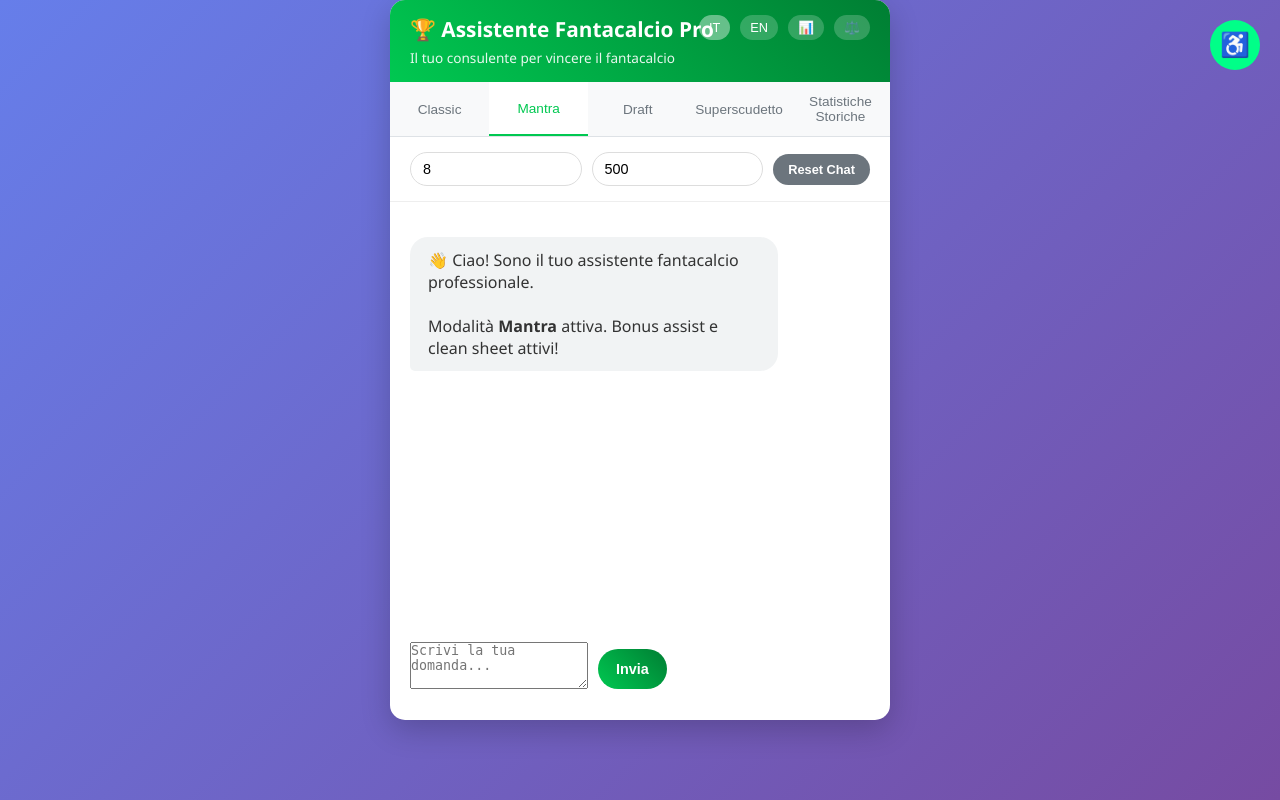
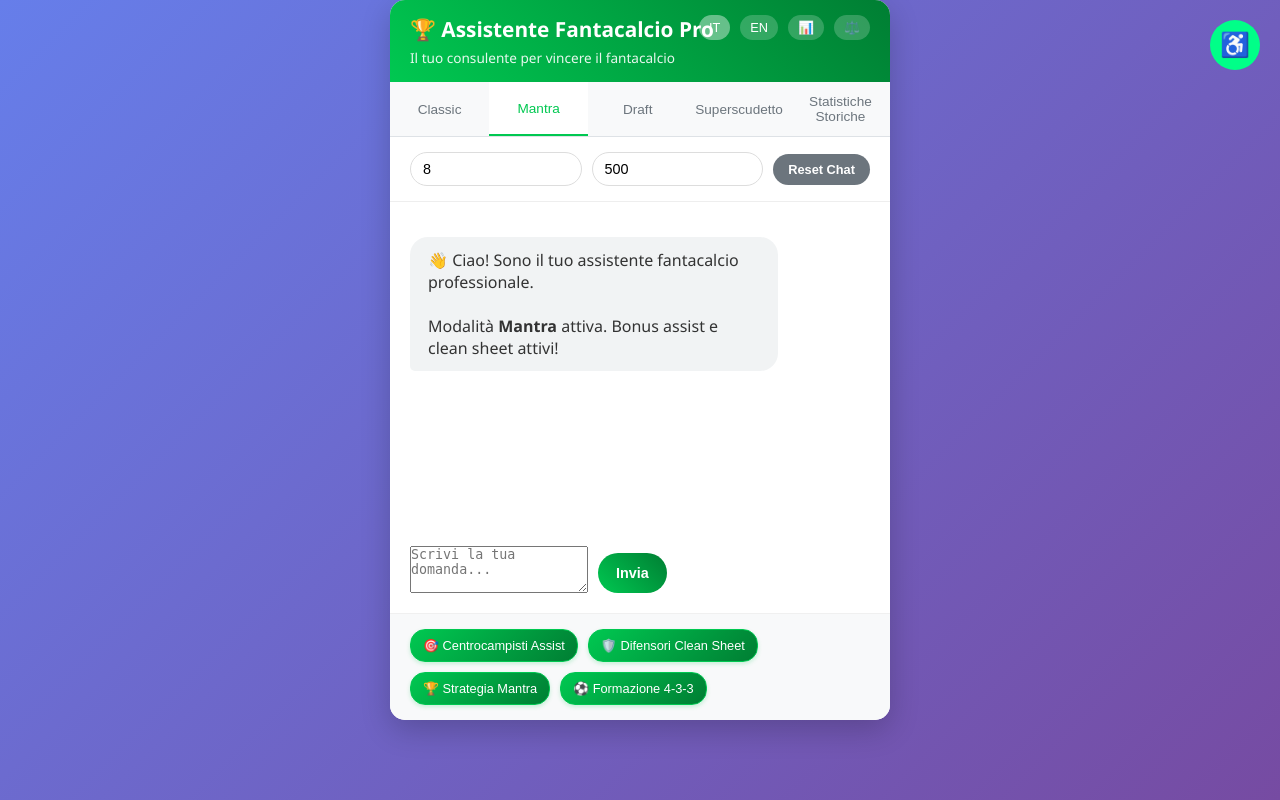
Before and after one commit to daviserra-code/Fantacalcio-AI, a Flask app: page / in a window 1280 px wide, after a click on "Mantra". Run offline with Flask 3, Linux system fonts and the light colour scheme.

Commit message:
Assistant checkpoint
Assistant generated file changes:
- templates/index.html: Fix all mode links visibility and ensure proper contrast for all interactive elements, Fix all mode links visibility and ensure proper contrast for all interactive elements, Fix all mode links visibility and ensure proper contrast for all interactive elements, Fix all mode links visibility and ensure proper contrast for all interactive elements, Fix all mode links visibility and ensure proper contrast for all interactive elements

---

User prompt:

sono ancora invisibili

Replit-Commit-Author: Assistant
Replit-Commit-Session-Id: 255bf54c-963c-4943-ae46-0acff30b4997

```diff
--- a/templates/index.html
+++ b/templates/index.html
@@ -636,10 +636,10 @@
         }
 
         .quick-actions {
-            padding: 10px 20px;
+            padding: 15px 20px;
             border-top: 1px solid #f0f0f0;
             display: flex;
-            gap: 8px;
+            gap: 10px;
             flex-wrap: wrap;
             background: #f8f9fa;
         }
@@ -1135,6 +1135,20 @@
                     </div>
                 </div>
             </div>
+            <div class="quick-actions">
+                <button class="quick-action-btn" onclick="askQuickQuestion('Migliori centrocampisti Mantra con bonus assist?')">
+                    🎯 Centrocampisti Assist
+                </button>
+                <button class="quick-action-btn" onclick="askQuickQuestion('Difensori con bonus clean sheet Mantra?')">
+                    🛡️ Difensori Clean Sheet
+                </button>
+                <button class="quick-action-btn" onclick="askQuickQuestion('Strategia asta Mantra 8 partecipanti?')">
+                    🏆 Strategia Mantra
+                </button>
+                <button class="quick-action-btn" onclick="askQuickQuestion('Formazione 4-3-3 modalità Mantra?')">
+                    ⚽ Formazione 4-3-3
+                </button>
+            </div>
         </div>
 
         <!-- Draft Mode -->
@@ -1162,6 +1176,20 @@
                     </div>
                 </div>
             </div>
+            <div class="quick-actions">
+                <button class="quick-action-btn" onclick="askQuickQuestion('Strategia Snake Draft 8 giocatori?')">
+                    🐍 Strategia Snake
+                </button>
+                <button class="quick-action-btn" onclick="askQuickQuestion('Ordine di pick Draft ottimale?')">
+                    📋 Ordine Pick
+                </button>
+                <button class="quick-action-btn" onclick="askQuickQuestion('Migliori giocatori Draft per ruolo?')">
+                    🎯 Top Draft Players
+                </button>
+                <button class="quick-action-btn" onclick="askQuickQuestion('Consigli Draft ultimo turno?')">
+                    🔄 Ultimo Turno
+                </button>
+            </div>
         </div>
 
         <!-- Superscudetto Mode -->
@@ -1185,6 +1213,20 @@
                         <button class="btn btn-primary" onclick="sendMessage('superscudetto')">{{ t.send }}</button>
                     </div>
                 </div>
+            </div>
+            <div class="quick-actions">
+                <button class="quick-action-btn" onclick="askQuickQuestion('Strategia Superscudetto premi speciali?')">
+                    🏆 Premi Speciali
+                </button>
+                <button class="quick-action-btn" onclick="askQuickQuestion('Migliori investimenti Superscudetto?')">
+                    💰 Top Investimenti
+                </button>
+                <button class="quick-action-btn" onclick="askQuickQuestion('Formazione Superscudetto competitiva?')">
+                    ⚽ Formazione Pro
+                </button>
+                <button class="quick-action-btn" onclick="askQuickQuestion('Regole bonus Superscudetto?')">
+                    📜 Regole Bonus
+                </button>
             </div>
         </div>
 
```
